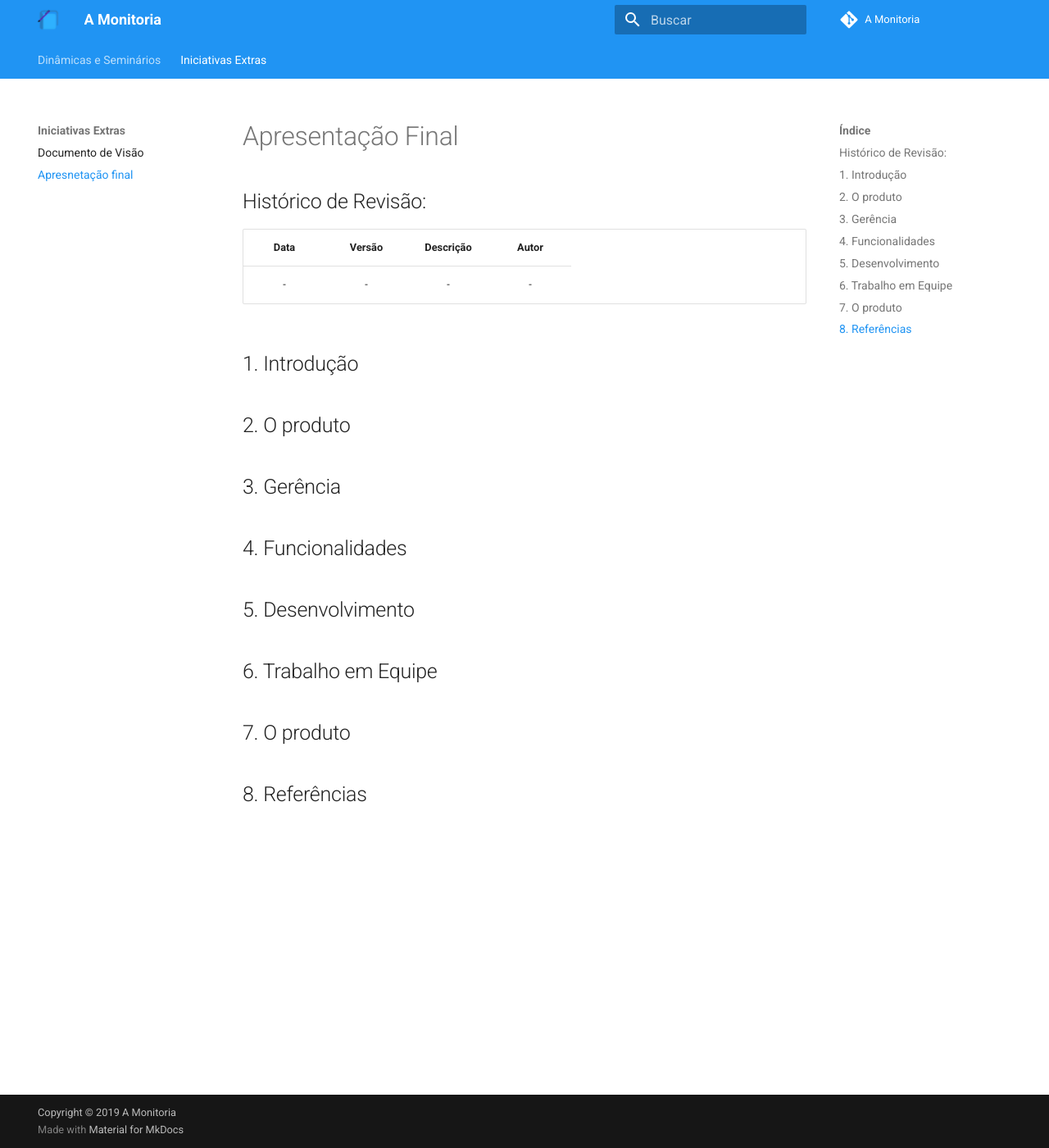
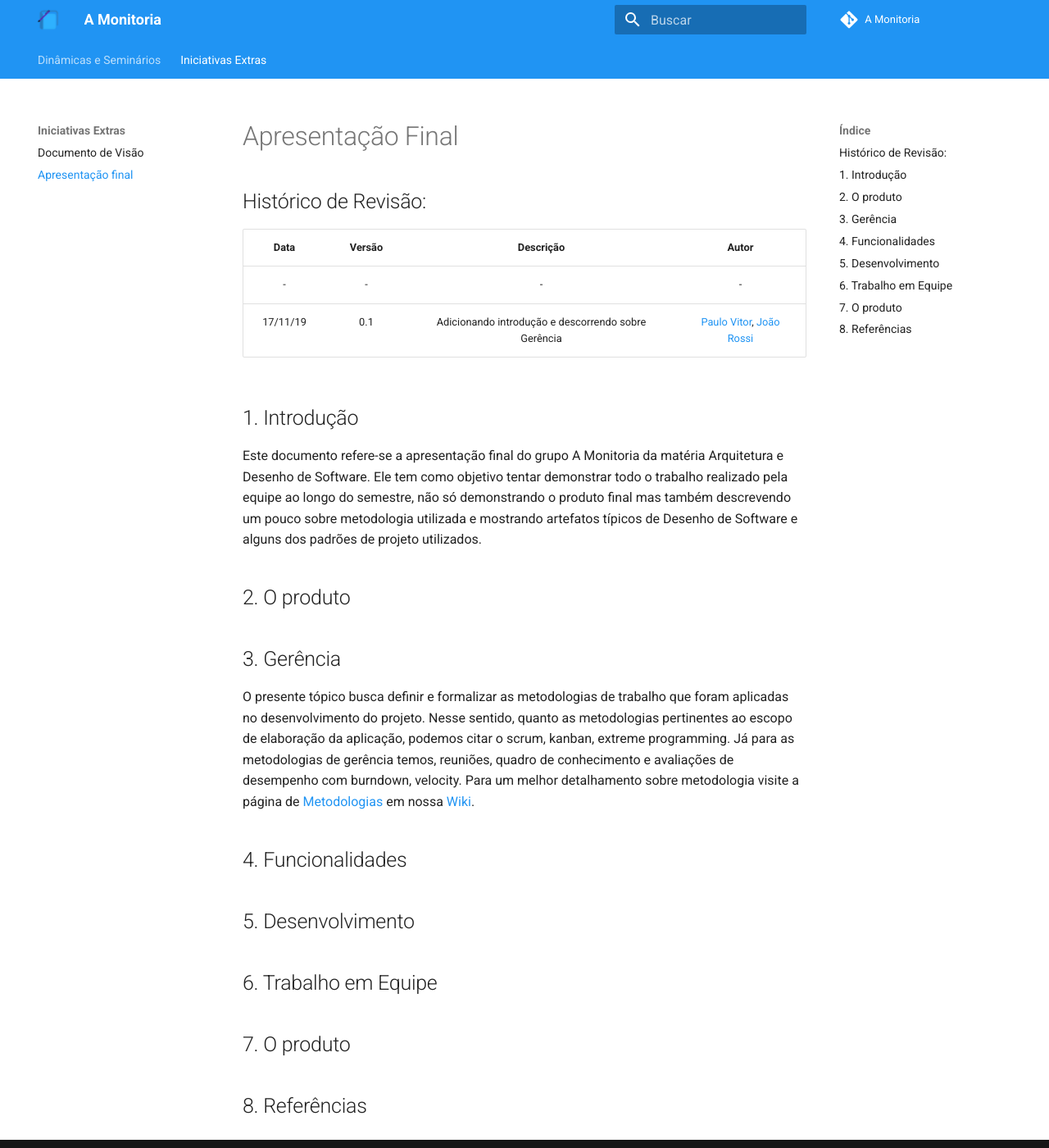
Before and after one commit to 2019-2-arquitetura-desenho/wiki, an MkDocs documentation site: the page built from docs/extras/apresentacao_final.md, in a window 1280 px wide and 1400 px high. Shown: the whole window at 82% size. Built offline with MkDocs 1.6.1 and Material for MkDocs 9.7.7, drawn with Linux system fonts in a browser that asks for light colours; comment, search, counter and statistics services are not loaded; old or Windows-style settings are respelled for this version of MkDocs.

Commit message:
Adding topics 1 and 3 to final presentation
Co-authored-by: João Rossi <bielrossiborba@gmail.com>

```diff
--- a/docs/extras/apresentacao_final.md
+++ b/docs/extras/apresentacao_final.md
@@ -4,13 +4,16 @@
 | Data | Versão | Descrição | Autor |
 |:---:|:---:|:---:|:---:|
 | - | - | - | - |
+| 17/11/19 | 0.1 | Adicionando introdução e descorrendo sobre Gerência | [Paulo Vitor](https://github.com/PauloVitorRocha), [João Rossi](https://github.com/bielrossi15) |
 
 ## 1. Introdução
+Este documento refere-se a apresentação final do grupo A Monitoria da matéria Arquitetura e Desenho de Software.
+Ele tem como objetivo tentar demonstrar todo o trabalho realizado pela equipe ao longo do semestre, não só demonstrando o produto final mas também descrevendo um pouco sobre metodologia utilizada e mostrando artefatos típicos de Desenho de Software e alguns dos padrões de projeto utilizados.
 
 ## 2. O produto
 
 ## 3. Gerência
-
+O presente tópico busca definir e formalizar as metodologias de trabalho que foram aplicadas no desenvolvimento do projeto. Nesse sentido, quanto as metodologias pertinentes ao escopo de elaboração da aplicação, podemos citar o scrum, kanban, extreme programming. Já para as metodologias de gerência temos, reuniões, quadro de conhecimento e avaliações de desempenho com burndown, velocity. Para um melhor detalhamento sobre metodologia visite a página de [Metodologias](https://2019-2-arquitetura-desenho.github.io/wiki/dinamica_seminario_II/metodologias/) em nossa [Wiki](https://2019-2-arquitetura-desenho.github.io/wiki/).
 
 ## 4. Funcionalidades
 
--- a/mkdocs.yml
+++ b/mkdocs.yml
@@ -65,7 +65,7 @@ nav:
       - Documento de Arquitetura: dinamica_seminario_V/documento_arquitetura.md
   - Iniciativas Extras:
     - Documento de Visão: extras/documento_visao.md
-    - Apresnetação final: extras/apresentacao_final.md
+    - Apresentação final: extras/apresentacao_final.md
 
 # Style
 extra_css:
```
